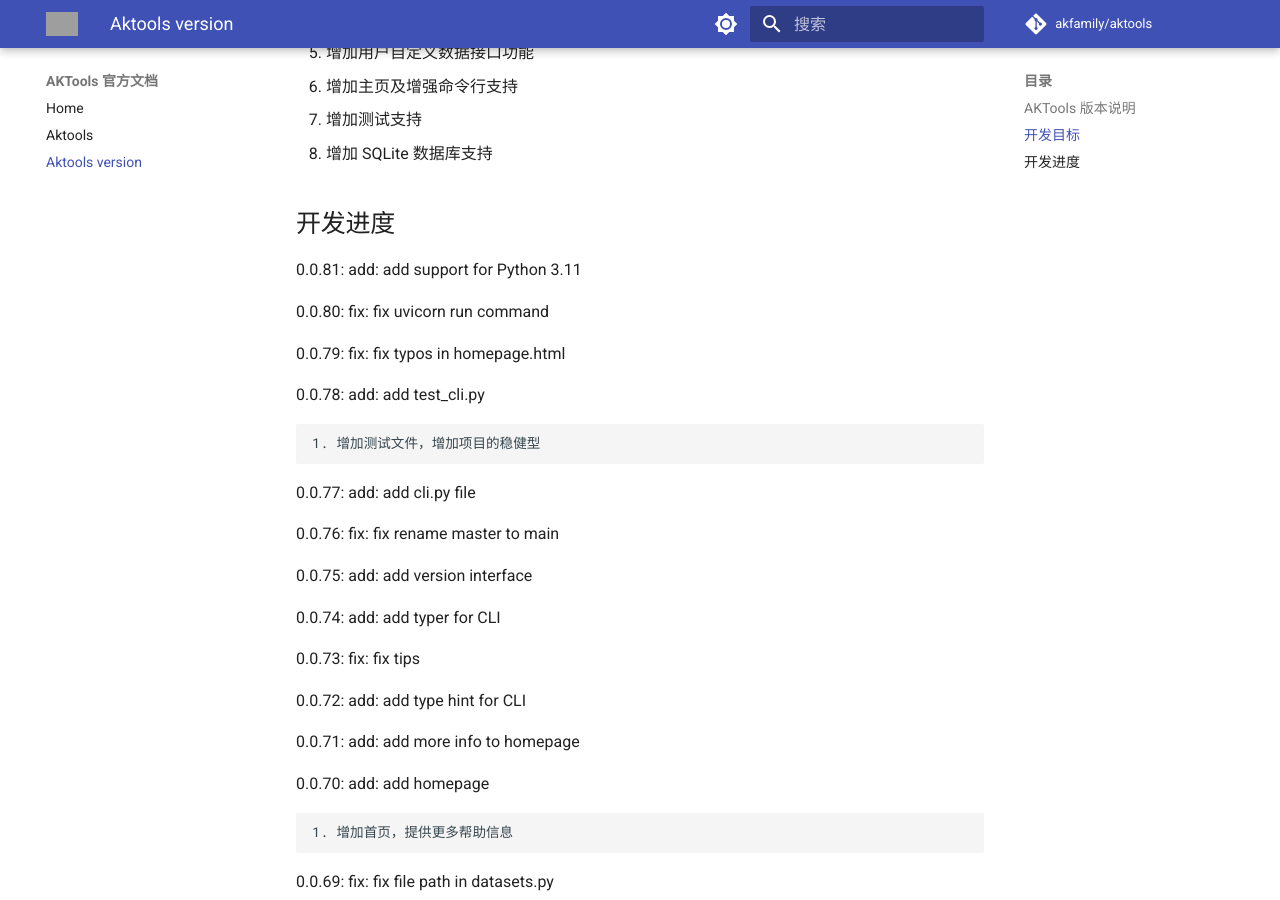
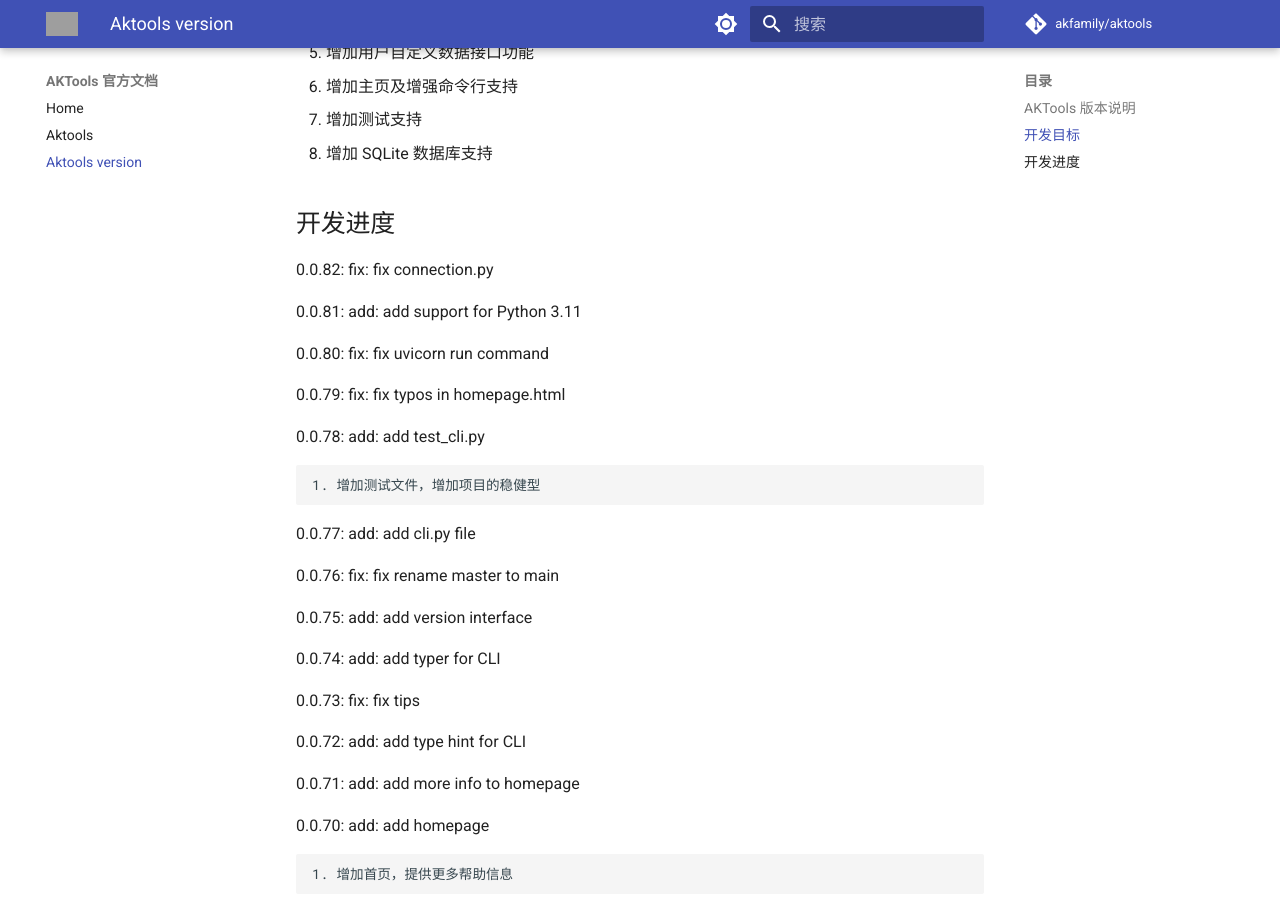
Before and after one commit to akfamily/aktools, an MkDocs documentation site: the page built from docs/aktools_version.md, in a window 1280 px wide and 900 px high, scrolled down 400 px. Built offline with MkDocs 1.6.1 and Material for MkDocs 9.7.7, drawn with Linux system fonts in a browser that asks for light colours; comment, search, counter and statistics services are not loaded; grey boxes are pictures that could not be loaded.

Commit message:
docs(README.md): update README.md
update README.md

```diff
--- a/docs/aktools_version.md
+++ b/docs/aktools_version.md
@@ -12,6 +12,8 @@
 8. 增加 SQLite 数据库支持
 
 ## 开发进度
+
+0.0.82: fix: fix connection.py
 
 0.0.81: add: add support for Python 3.11
 
```
